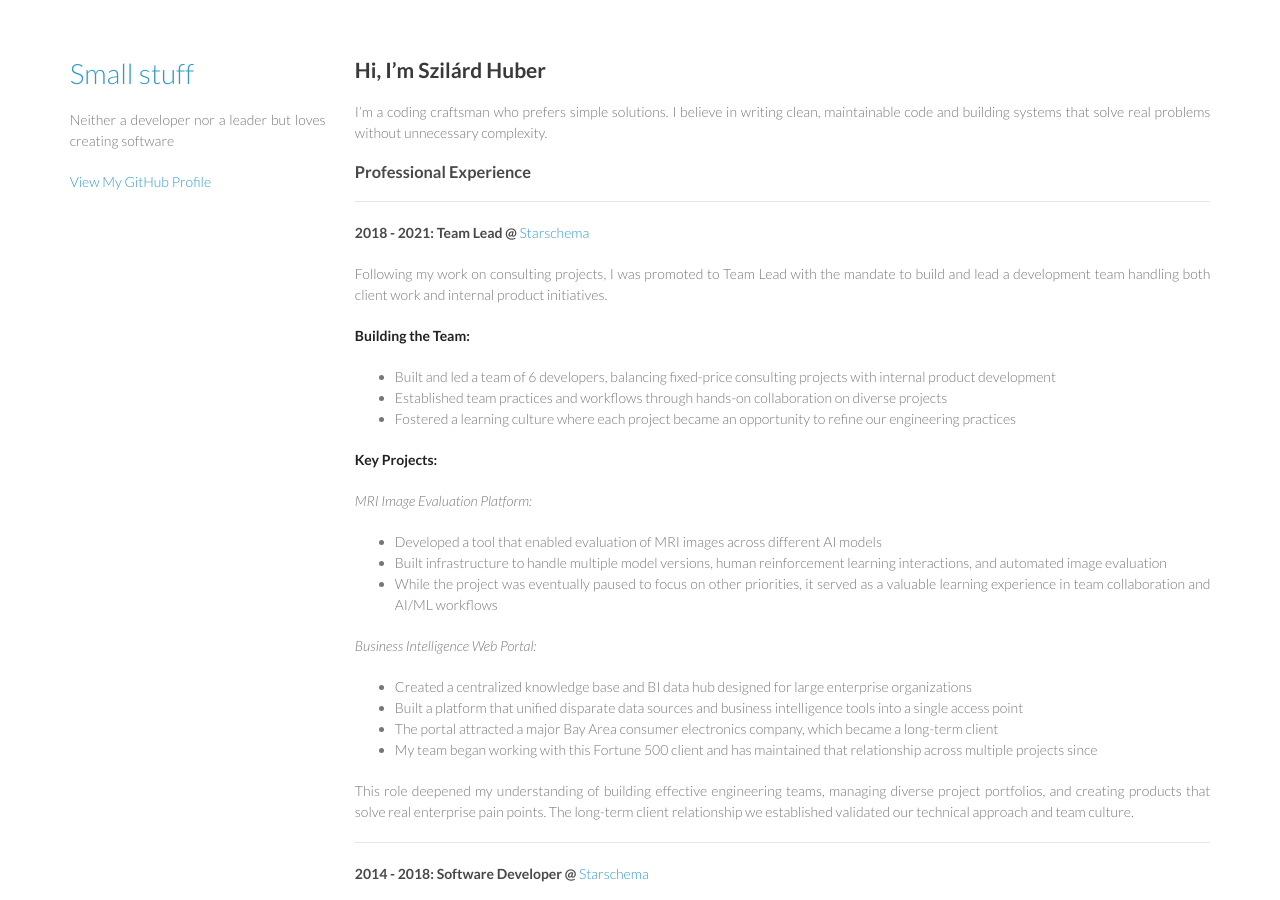
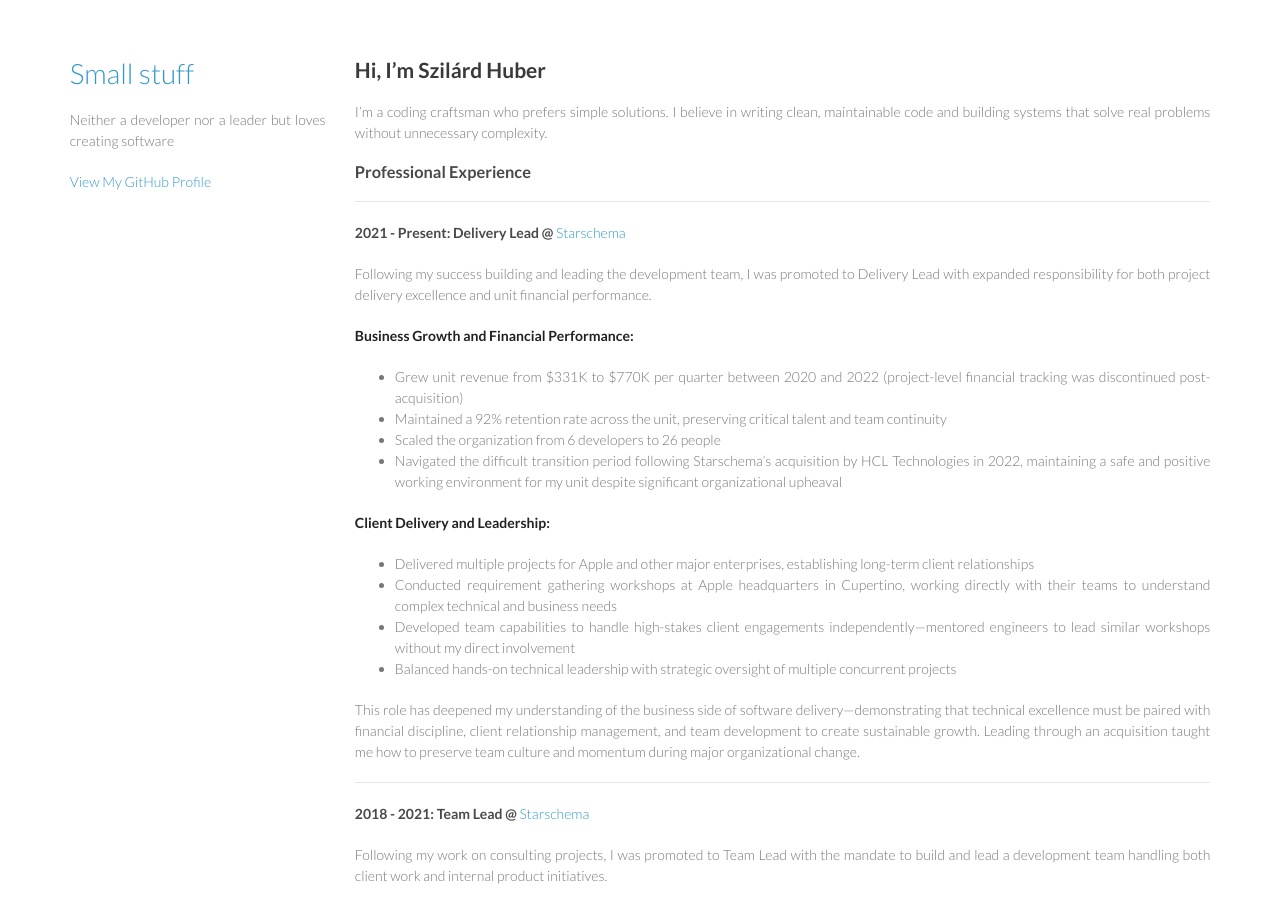
Before and after one commit to szilardhuber/szilardhuber.github.io, a Jekyll site: the page built from about.md, in a window 1280 px wide and 900 px high. Built offline with Jekyll 4.4.1, drawn with Linux system fonts in a browser that asks for light colours.

Commit message:
Add more work experience to CV part

```diff
--- a/about.md
+++ b/about.md
@@ -14,6 +14,26 @@
 ### Professional Experience
 
 <!-- TODO: Add more workplace stories -->
+
+---
+
+#### 2021 - Present: Delivery Lead @ [Starschema](https://starschema.com)
+
+Following my success building and leading the development team, I was promoted to Delivery Lead with expanded responsibility for both project delivery excellence and unit financial performance.
+
+**Business Growth and Financial Performance:**
+- Grew unit revenue from $331K to $770K per quarter between 2020 and 2022 (project-level financial tracking was discontinued post-acquisition)
+- Maintained a 92% retention rate across the unit, preserving critical talent and team continuity
+- Scaled the organization from 6 developers to 26 people
+- Navigated the difficult transition period following Starschema's acquisition by HCL Technologies in 2022, maintaining a safe and positive working environment for my unit despite significant organizational upheaval
+
+**Client Delivery and Leadership:**
+- Delivered multiple projects for Apple and other major enterprises, establishing long-term client relationships
+- Conducted requirement gathering workshops at Apple headquarters in Cupertino, working directly with their teams to understand complex technical and business needs
+- Developed team capabilities to handle high-stakes client engagements independently—mentored engineers to lead similar workshops without my direct involvement
+- Balanced hands-on technical leadership with strategic oversight of multiple concurrent projects
+
+This role has deepened my understanding of the business side of software delivery—demonstrating that technical excellence must be paired with financial discipline, client relationship management, and team development to create sustainable growth. Leading through an acquisition taught me how to preserve team culture and momentum during major organizational change.
 
 ---
 
```
